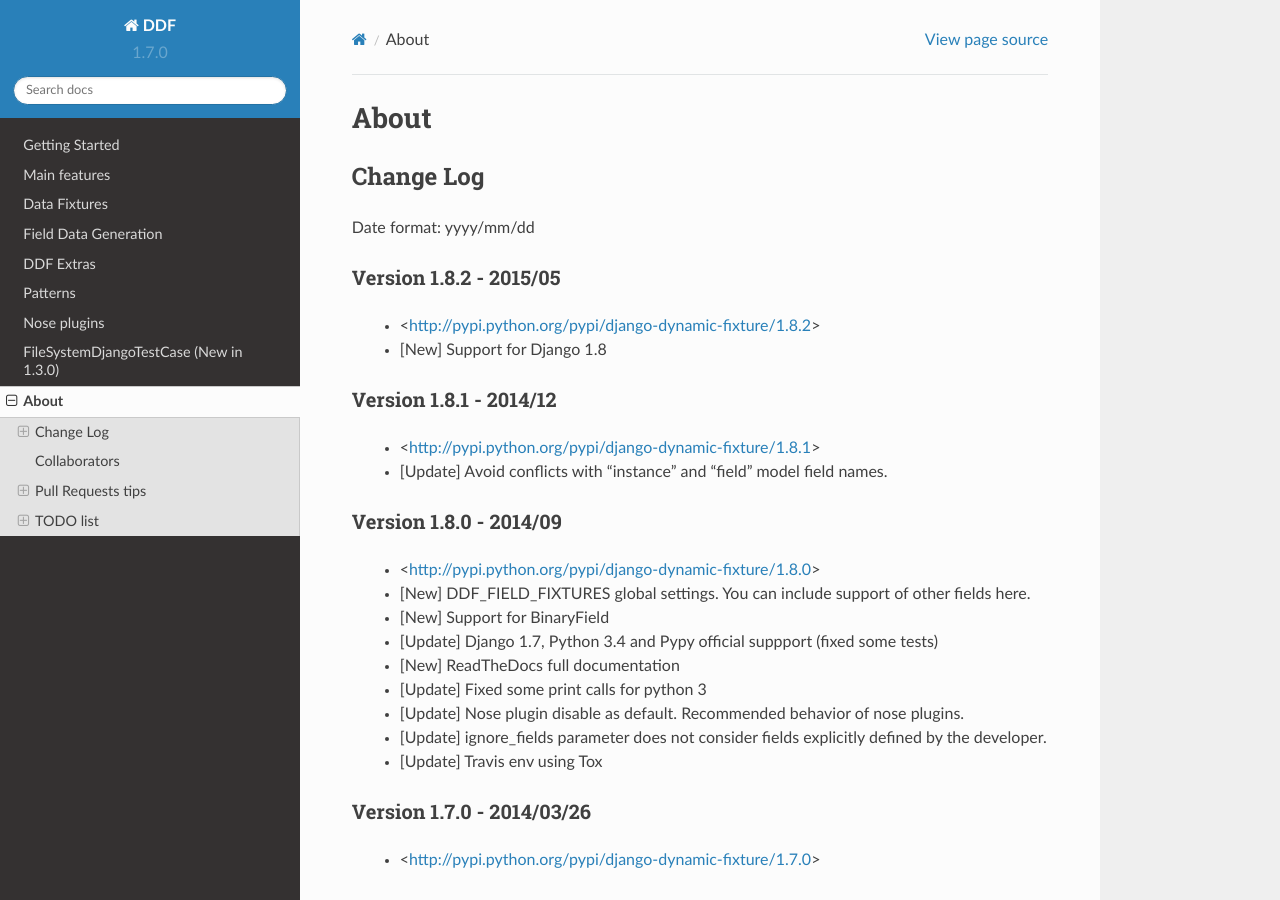
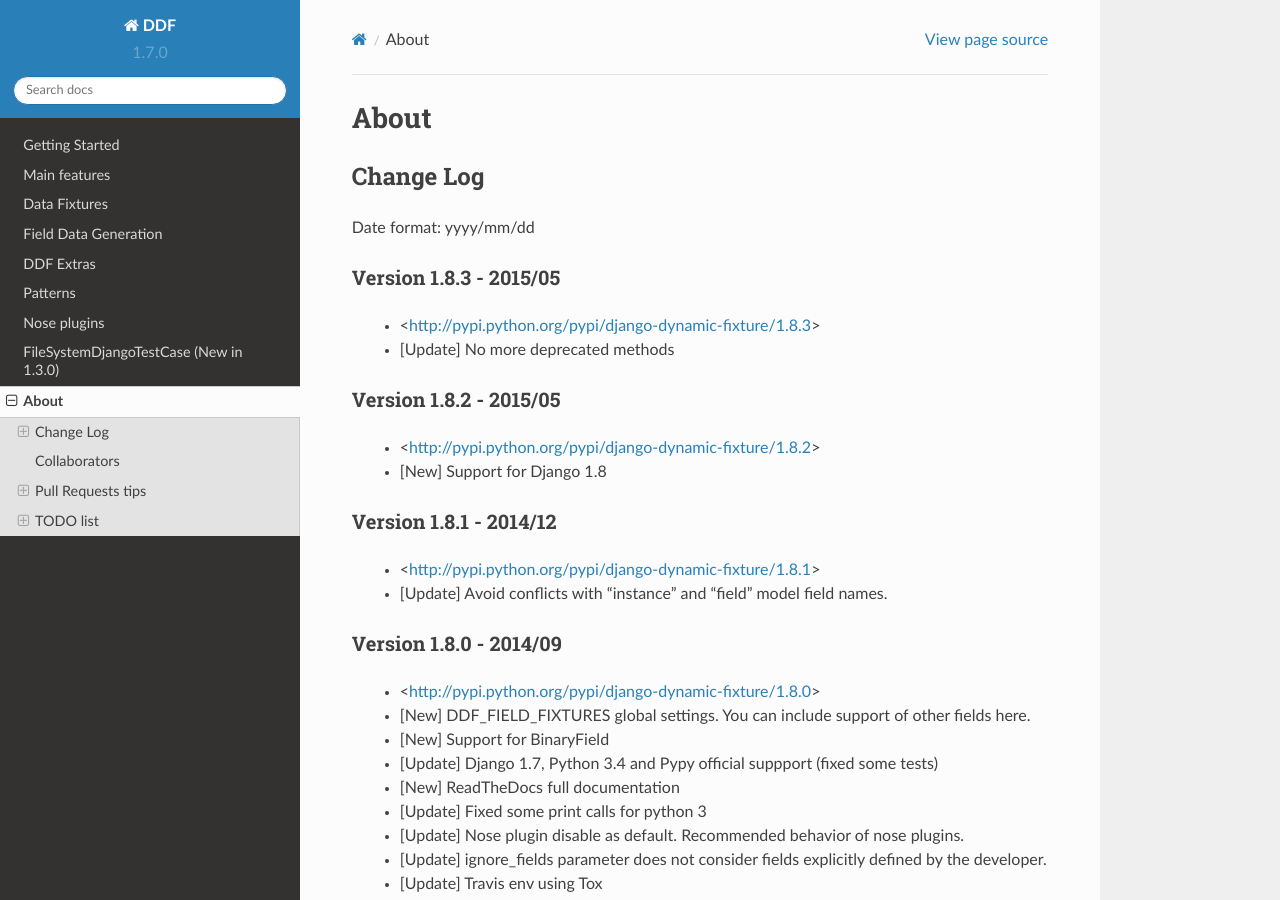
Before and after one commit to paulocheque/django-dynamic-fixture, a Sphinx documentation site: the page built from docs/source/about.rst, in a window 1280 px wide and 900 px high. Built offline with Sphinx 7.4.7 and the Read the Docs theme 2.0.0, drawn with Linux system fonts in a browser that asks for light colours.

```diff
--- a/docs/source/about.rst
+++ b/docs/source/about.rst
@@ -8,6 +8,12 @@ Change Log
 ===============================================================================
 
 Date format: yyyy/mm/dd
+
+Version 1.8.3 - 2015/05
+-------------------------------------------------------------------------------
+  * <http://pypi.python.org/pypi/django-dynamic-fixture/1.8.3>
+  * [Update] No more deprecated methods
+
 
 Version 1.8.2 - 2015/05
 -------------------------------------------------------------------------------
--- a/setup.py
+++ b/setup.py
@@ -14,7 +14,7 @@ from setuptools import setup, find_packages
 # Update version and save
 # Go to 'files' link and upload the file
 
-VERSION = '1.8.2'
+VERSION = '1.8.3'
 
 tests_require = [
     'nose>=1.3.6',
```
Also changed, not shown: 2 other files.
